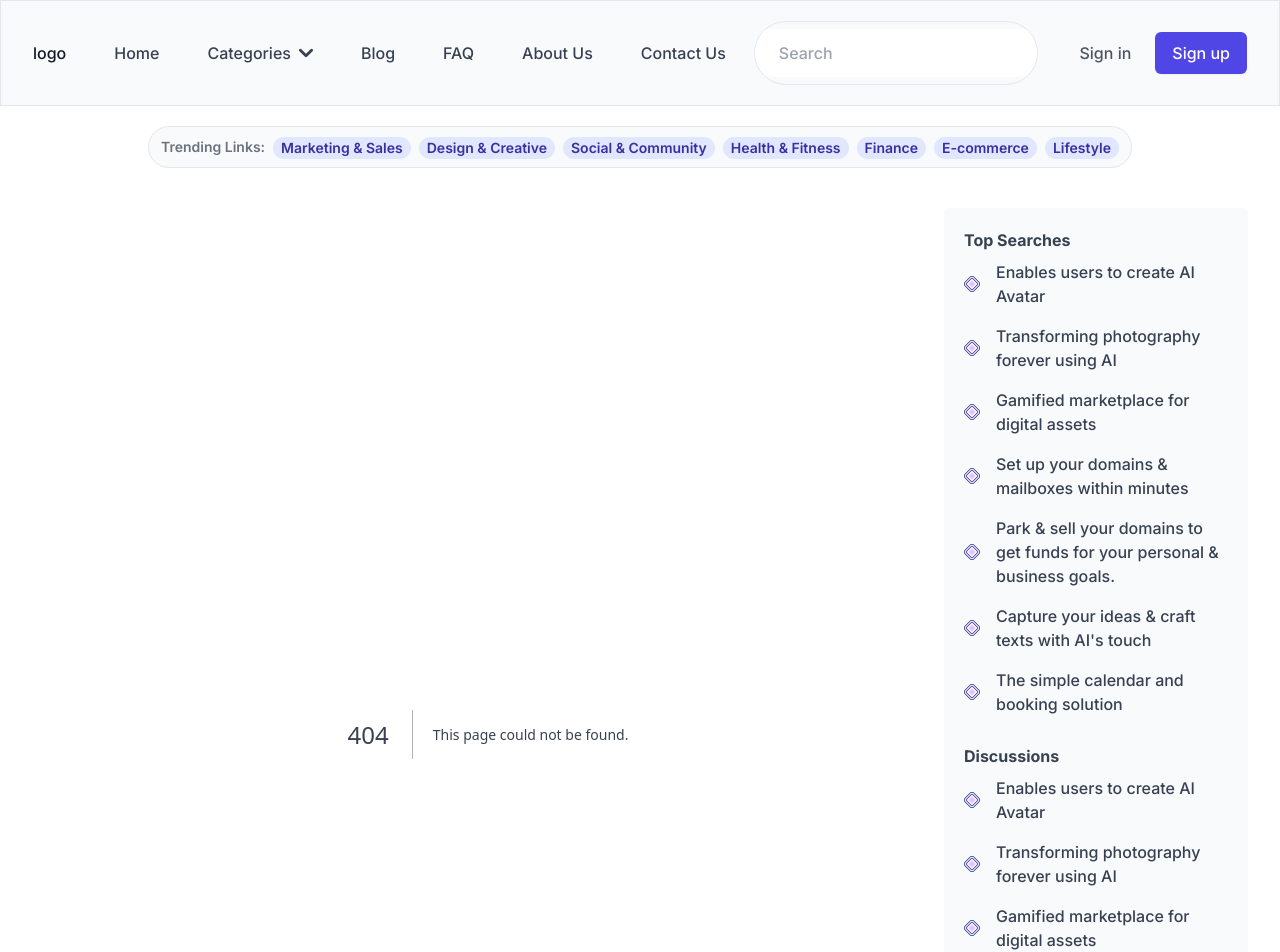
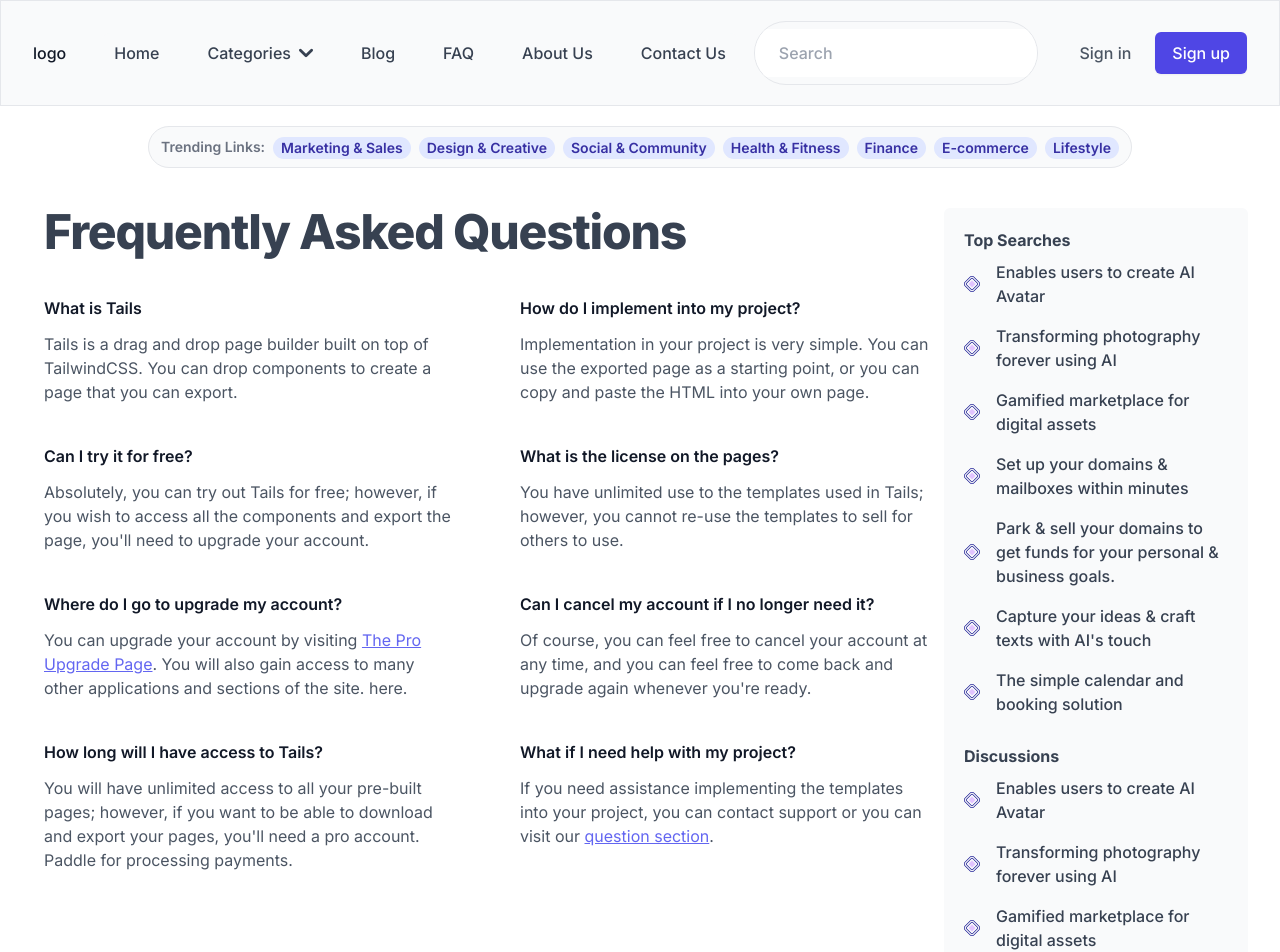
Before and after one commit to andrebc52/NextJS-Deals-Marketplace, a Next.js app: page /faq in a window 1280 px wide. Before the commit this address had no page. Shown: the top 952 px of the page. Built offline with nearby package versions, Linux system fonts and the light colour scheme.

Commit message:
page updates

```diff
--- a/app/blog/page.tsx
+++ b/app/blog/page.tsx
@@ -6,23 +6,74 @@
 
 const blogPosts = [
   {
-    title: "How to Boost Your SEO with Quality Backlinks",
+    title: "Simple Time Management",
     description:
-      "Learn the strategies to improve your search engine rankings through effective backlinking.",
-    date: "June 1, 2024",
-    author: "Jane Doe",
-    href: "/blog/how-to-boost-seo",
+      "Managing your time can make the difference between getting ahead in life or staying exactly where you are.",
+    date: "May 18, 2021",
+    author: "Scott Reedman",
+    href: "#_",
+    category: "Business",
+    imgSrc:
+      "https://cdn.vnoc.com/templates/tailwind/community/images/clock.jpg",
   },
   {
-    title: "The Importance of Social Media Marketing",
+    title: "The Fruits Life",
     description:
-      "Discover why social media marketing is crucial for your business growth.",
-    date: "May 25, 2024",
-    author: "John Smith",
-    href: "/blog/social-media-marketing",
+      "Take a moment and enjoy the many fruits of life. Relaxation and a healthy diet can go a long way.",
+    date: "May 15, 2021",
+    author: "Jake Caldwell",
+    href: "#_",
+    category: "Nutrition",
+    imgSrc:
+      "https://cdn.vnoc.com/templates/tailwind/community/images/lemons.jpg",
   },
-  // Add more blog posts here
+  {
+    title: "Creating a Future Worth Living",
+    description:
+      "Learn the attributes you need to gain in order to build a future and create a life that you are truly happy with.",
+    date: "April 17, 2021",
+    author: "Mary Jane",
+    href: "#_",
+    category: "Lifestyle",
+    imgSrc:
+      "https://cdn.vnoc.com/templates/tailwind/community/images/fruit.jpg",
+  },
+  {
+    title: "The Healthier Version of Yourself",
+    description:
+      "If you want to excel in life and become a better version of yourself, you'll need to upgrade your life.",
+    date: "April 10, 2021",
+    author: "Fred Jones",
+    href: "#_",
+    category: "Health",
+    imgSrc:
+      "https://cdn.vnoc.com/templates/tailwind/community/images/workout.jpg",
+  },
+  {
+    title: "Enjoy the Meals of the Kings",
+    description:
+      "Take the time to enjoy the life that you've created. It's totally fine to live like kings and eat like royalty.",
+    date: "April 6, 2021",
+    author: "Mike Roberts",
+    href: "#_",
+    category: "Food",
+    imgSrc: "https://cdn.vnoc.com/templates/tailwind/community/images/food.jpg",
+  },
+  {
+    title: "Writing for Success",
+    description:
+      "Writing about your plans for success is extremely helpful for yourself and it will allow you to share your story.",
+    date: "May 25, 2021",
+    author: "Tom Johnson",
+    href: "#_",
+    category: "Motivation",
+    imgSrc:
+      "https://cdn.vnoc.com/templates/tailwind/community/images/books.jpg",
+  },
 ];
+
+// Select a featured blog post
+const featuredPost = blogPosts[0];
 
 const Blog: React.FC = () => {
   return (
@@ -30,17 +81,19 @@
       <div className="w-full px-0 py-6 mx-auto space-y-5 sm:py-8 md:py-12 sm:space-y-8 md:space-y-16 max-w-7xl">
         <div className="flex flex-col items-center sm:px-5 md:flex-row">
           <div className="w-full md:w-1/2">
-            <a href="#_" className="block">
+            <a href={featuredPost.href} className="block">
               <img
                 className="object-cover w-full h-full rounded-lg max-h-64 sm:max-h-96"
-                src="https://cdn.vnoc.com/templates/tailwind/community/images/cupcakes.jpg"
-                alt=""
+                src={featuredPost.imgSrc}
+                alt={featuredPost.title}
               />
             </a>
           </div>
           <div className="flex flex-col items-start justify-center w-full h-full py-6 mb-6 md:mb-0 md:w-1/2">
             <div className="flex flex-col items-start justify-center h-full space-y-3 transform md:pl-10 lg:pl-16 md:space-y-5">
-              <div className="bg-pink-500 flex items-center pl-2 pr-3 py-1.5 leading-none rounded-full text-xs font-medium uppercase text-white inline-block">
+              <div
+                className={`bg-${featuredPost.category.toLowerCase()}-500 flex items-center pl-2 pr-3 py-1.5 leading-none rounded-full text-xs font-medium uppercase text-white inline-block`}
+              >
                 <svg
                   className="w-3.5 h-3.5 mr-1"
                   fill="currentColor"
@@ -52,14 +105,14 @@
                 <span>Featured</span>
               </div>
               <h1 className="text-4xl font-bold leading-none lg:text-5xl xl:text-6xl">
-                <a href="#_">Eating For Productivity</a>
+                <a href={featuredPost.href}>{featuredPost.title}</a>
               </h1>
               <p className="pt-2 text-sm font-medium">
                 by{" "}
                 <a href="#_" className="mr-1 underline">
-                  John Doe
+                  {featuredPost.author}
                 </a>{" "}
-                · <span className="mx-1">April 23rd, 2021</span> ·{" "}
+                · <span className="mx-1">{featuredPost.date}</span> ·{" "}
                 <span className="mx-1 text-gray-600">5 min. read</span>
               </p>
             </div>
@@ -67,167 +120,36 @@
         </div>
 
         <div className="flex grid grid-cols-12 pb-10 sm:px-5 gap-x-8 gap-y-16">
-          <div className="flex flex-col items-start col-span-12 space-y-3 sm:col-span-6 xl:col-span-4">
-            <a href="#_" className="block">
+          {blogPosts.map((post, index) => (
+            <div
+              key={index}
+              className="flex flex-col items-start col-span-12 space-y-3 sm:col-span-6 xl:col-span-4"
+            >
+              <a href={post.href} className="block">
                 <img
                   className="object-cover w-full mb-2 overflow-hidden rounded-lg shadow-sm max-h-56"
-                src="https://cdn.vnoc.com/templates/tailwind/community/images/fruit.jpg"
-                alt=""
+                  src={post.imgSrc}
+                  alt={post.title}
                 />
               </a>
-            <div className="bg-purple-500 flex items-center px-3 py-1.5 leading-none rounded-full text-xs font-medium uppercase text-white inline-block">
-              <span>Lifestyle</span>
+              <div
+                className={`bg-${post.category.toLowerCase()}-500 flex items-center px-3 py-1.5 leading-none rounded-full text-xs font-medium uppercase text-white inline-block`}
+              >
+                <span>{post.category}</span>
               </div>
               <h2 className="text-lg font-bold sm:text-xl md:text-2xl">
-              <a href="#_">Creating a Future Worth Living</a>
+                <a href={post.href}>{post.title}</a>
               </h2>
-            <p className="text-sm text-gray-500">
-              Learn the attributes you need to gain in order to build a future
-              and create a life that you are truly happy with.
-            </p>
+              <p className="text-sm text-gray-500">{post.description}</p>
               <p className="pt-2 text-xs font-medium">
                 <a href="#_" className="mr-1 underline">
-                Mary Jane
+                  {post.author}
                 </a>{" "}
-              · <span className="mx-1">April 17, 2021</span> ·{" "}
-              <span className="mx-1 text-gray-600">3 min. read</span>
+                · <span className="mx-1">{post.date}</span> ·{" "}
+                <span className="mx-1 text-gray-600">5 min. read</span>
               </p>
             </div>
-
-          <div className="flex flex-col items-start col-span-12 space-y-3 sm:col-span-6 xl:col-span-4">
-            <a href="#_" className="block">
-              <img
-                className="object-cover w-full mb-2 overflow-hidden rounded-lg shadow-sm max-h-56"
-                src="https://cdn.vnoc.com/templates/tailwind/community/images/workout.jpg"
-                alt=""
-              />
-            </a>
-            <div className="bg-pink-500 flex items-center px-3 py-1.5 leading-none rounded-full text-xs font-medium uppercase text-white inline-block">
-              <span>Health</span>
-            </div>
-            <h2 className="text-lg font-bold sm:text-xl md:text-2xl">
-              The Healther Version of Yourself
-            </h2>
-            <p className="text-sm text-gray-500">
-              If you want to excel in life and become a better version of
-              yourself, you&apos;ll need to upgrade your life.
-            </p>
-            <p className="pt-2 text-xs font-medium">
-              <a href="#_" className="mr-1 underline">
-                Fred Jones
-              </a>{" "}
-              · <span className="mx-1">April 10, 2021</span> ·{" "}
-              <span className="mx-1 text-gray-600">3 min. read</span>
-            </p>
-          </div>
-
-          <div className="flex flex-col items-start col-span-12 space-y-3 sm:col-span-6 xl:col-span-4">
-            <a href="#_" className="block">
-              <img
-                className="object-cover w-full mb-2 overflow-hidden rounded-lg shadow-sm max-h-56"
-                src="https://cdn.vnoc.com/templates/tailwind/community/images/food.jpg"
-                alt=""
-              />
-            </a>
-            <div className="bg-red-500 flex items-center px-3 py-1.5 leading-none rounded-full text-xs font-medium uppercase text-white inline-block">
-              <span>Food</span>
-            </div>
-            <h2 className="text-lg font-bold sm:text-xl md:text-2xl">
-              Enjoy the Meals of the Kings
-            </h2>
-            <p className="text-sm text-gray-500">
-              Take the time to enjoy the life that you&apos;ve created.
-              It&apos;s totally fine to live like kings and eat like royalty.
-            </p>
-            <p className="pt-2 text-xs font-medium">
-              <a href="#_" className="mr-1 underline">
-                Mike Roberts
-              </a>{" "}
-              · <span className="mx-1">April 6, 2021</span> ·{" "}
-              <span className="mx-1 text-gray-600">3 min. read</span>
-            </p>
-          </div>
-
-          <div className="flex flex-col items-start col-span-12 space-y-3 sm:col-span-6 xl:col-span-4">
-            <a href="#_" className="block">
-              <img
-                className="object-cover w-full mb-2 overflow-hidden rounded-lg max-h-56"
-                src="https://cdn.vnoc.com/templates/tailwind/community/images/books.jpg"
-                alt=""
-              />
-            </a>
-            <div className="bg-blue-500 flex items-center px-3 py-1.5 leading-none rounded-full text-xs font-medium uppercase text-white inline-block">
-              <span>Motivation</span>
-            </div>
-            <h2 className="text-lg font-bold sm:text-xl md:text-2xl">
-              Writing for Success
-            </h2>
-            <p className="text-sm text-gray-500">
-              Writing about your plans for success is extremely helpful for
-              yourself and it will allow you to share your story.
-            </p>
-            <p className="pt-2 text-xs font-medium">
-              <a href="#_" className="mr-1 underline">
-                Tom Johnson
-              </a>{" "}
-              · <span className="mx-1">May 25, 2021</span> ·{" "}
-              <span className="mx-1 text-gray-600">3 min. read</span>
-            </p>
-          </div>
-
-          <div className="flex flex-col items-start col-span-12 space-y-3 sm:col-span-6 xl:col-span-4">
-            <a href="#_" className="block">
-              <img
-                className="object-cover w-full mb-2 overflow-hidden rounded-lg max-h-56"
-                src="https://cdn.vnoc.com/templates/tailwind/community/images/clock.jpg"
-                alt=""
-              />
-            </a>
-            <div className="bg-gray-800 flex items-center px-3 py-1.5 leading-none rounded-full text-xs font-medium uppercase text-white inline-block">
-              <span>Business</span>
-            </div>
-            <h2 className="text-lg font-bold sm:text-xl md:text-2xl">
-              Simple Time Management
-            </h2>
-            <p className="text-sm text-gray-500">
-              Managing your time can make the difference between getting ahead
-              in life or staying exactly where you are.
-            </p>
-            <p className="pt-2 text-xs font-medium">
-              <a href="#_" className="mr-1 underline">
-                Scott Reedman
-              </a>{" "}
-              · <span className="mx-1">May 18, 2021</span> ·{" "}
-              <span className="mx-1 text-gray-600">3 min. read</span>
-            </p>
-          </div>
-
-          <div className="flex flex-col items-start col-span-12 space-y-3 sm:col-span-6 xl:col-span-4">
-            <a href="#_" className="block">
-              <img
-                className="object-cover w-full mb-2 overflow-hidden rounded-lg max-h-56"
-                src="https://cdn.vnoc.com/templates/tailwind/community/images/lemons.jpg"
-                alt=""
-              />
-            </a>
-            <div className="bg-yellow-400 flex items-center px-3 py-1.5 leading-none rounded-full text-xs font-medium uppercase text-white inline-block">
-              <span>Nutrition</span>
-            </div>
-            <h2 className="text-lg font-bold sm:text-xl md:text-2xl">
-              The Fruits Life
-            </h2>
-            <p className="text-sm text-gray-500">
-              Take a moment and enjoy to enjoy the many fruits of life.
-              Relaxation and a healthy diet can go a long way.
-            </p>
-            <p className="pt-2 text-xs font-medium">
-              <a href="#_" className="mr-1 underline">
-                Jake Caldwell
-              </a>{" "}
-              · <span className="mx-1">May 15, 2021</span> ·{" "}
-              <span className="mx-1 text-gray-600">3 min. read</span>
-            </p>
-          </div>
+          ))}
         </div>
       </div>
     </section>
--- /dev/null
+++ b/app/faq/page.tsx
@@ -0,0 +1,116 @@
+/* eslint-disable @next/next/no-img-element */
+"use client";
+
+import React from "react";
+
+const Faq: React.FC = () => {
+  return (
+    <section className="bg-white">
+      <div className="px-3 mx-auto max-w-7xl">
+        <h2 className="relative text-4xl font-extrabold tracking-tight sm:text-5xl">
+          Frequently Asked Questions
+        </h2>
+        <div className="grid grid-cols-1 gap-0 text-gray-600 md:grid-cols-2 md:gap-16">
+          <div>
+            <h5 className="mt-10 mb-3 font-semibold text-gray-900">
+              What is Tails
+            </h5>
+            <p>
+              Tails is a drag and drop page builder built on top of TailwindCSS.
+              You can drop components to create a page that you can export.
+            </p>
+            <h5 className="mt-10 mb-3 font-semibold text-gray-900">
+              Can I try it for free?
+            </h5>
+            <p>
+              Absolutely, you can try out Tails for free; however, if you wish
+              to access all the components and export the page, you&apos;ll need
+              to upgrade your account.
+            </p>
+            <h5 className="mt-10 mb-3 font-semibold text-gray-900">
+              Where do I go to upgrade my account?
+            </h5>
+            <p>
+              You can upgrade your account by visiting{" "}
+              <a
+                href="https://devdojo.com/pro"
+                className="text-indigo-500 underline"
+                data-primary="indigo-500"
+              >
+                The Pro Upgrade Page
+              </a>
+              . You will also gain access to many other applications and
+              sections of the site.{" "}
+              <a
+                href="https://help.hellonext.co/faq/startup-eligibility/"
+                target="_blank"
+                rel="noopener noreferrer"
+              >
+                here
+              </a>
+              .
+            </p>
+            <h5 className="mt-10 mb-3 font-semibold text-gray-900">
+              How long will I have access to Tails?
+            </h5>
+            <p>
+              You will have unlimited access to all your pre-built pages;
+              however, if you want to be able to download and export your pages,
+              you&apos;ll need a pro account.{" "}
+              <a
+                href="https://paddle.com"
+                target="_blank"
+                rel="noopener noreferrer"
+              >
+                Paddle
+              </a>{" "}
+              for processing payments.
+            </p>
+          </div>
+          <div>
+            <h5 className="mt-10 mb-3 font-semibold text-gray-900">
+              How do I implement into my project?
+            </h5>
+            <p>
+              Implementation in your project is very simple. You can use the
+              exported page as a starting point, or you can copy and paste the
+              HTML into your own page.
+            </p>
+            <h5 className="mt-10 mb-3 font-semibold text-gray-900">
+              What is the license on the pages?
+            </h5>
+            <p>
+              You have unlimited use to the templates used in Tails; however,
+              you cannot re-use the templates to sell for others to use.
+            </p>
+            <h5 className="mt-10 mb-3 font-semibold text-gray-900">
+              Can I cancel my account if I no longer need it?
+            </h5>
+            <p>
+              Of course, you can feel free to cancel your account at any time,
+              and you can feel free to come back and upgrade again whenever
+              you&apos;re ready.
+            </p>
+            <h5 className="mt-10 mb-3 font-semibold text-gray-900">
+              What if I need help with my project?
+            </h5>
+            <p>
+              If you need assistance implementing the templates into your
+              project, you can contact support or you can visit our{" "}
+              <a
+                href="https://devdojo.com/questions"
+                className="text-indigo-500 underline"
+                data-primary="indigo-500"
+              >
+                question section
+              </a>
+              .
+            </p>
+          </div>
+        </div>
+      </div>
+    </section>
+  );
+};
+
+export default Faq;
--- a/app/layout.tsx
+++ b/app/layout.tsx
@@ -30,7 +30,7 @@
         <Header />
         <SubHeader />
         <section className="w-full px-8 text-gray-700 bg-white mb-5">
-          <div className="container flex flex-col flex-wrap items-center justify-between py-5 mx-auto md:flex-row max-w-7xl">
+          <div className="container flex flex-col flex-wrap items-center1 justify-between1 py-5 mx-auto md:flex-row max-w-7xl">
             <div className="flex h-full w-3/4 rounded-md">
               <main className="flex-1">{children}</main>
             </div>
```
Lines whose indentation alone changed are shown as unchanged.
